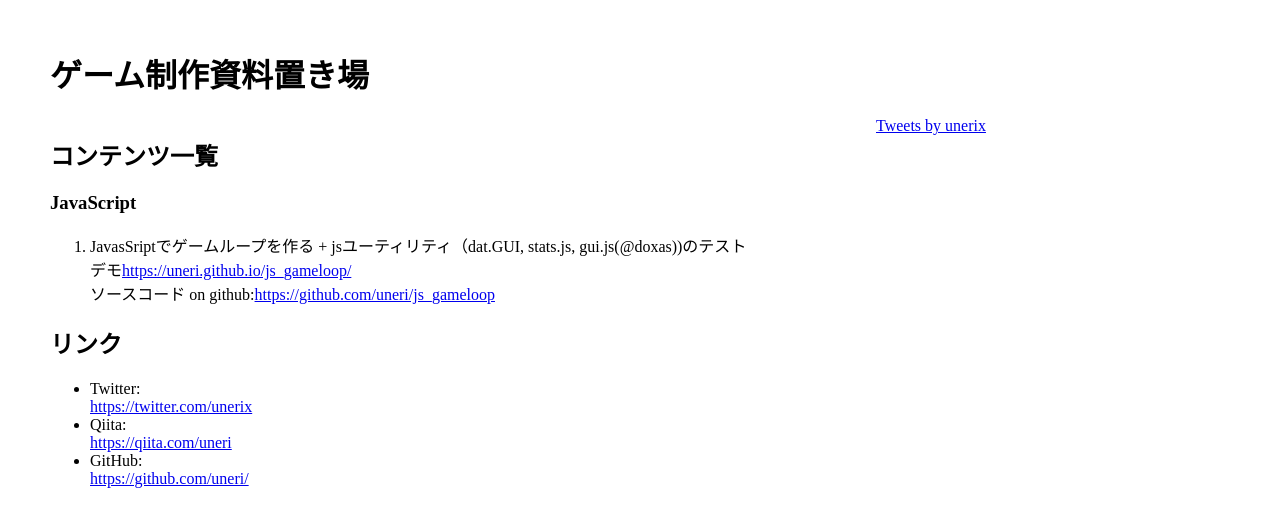
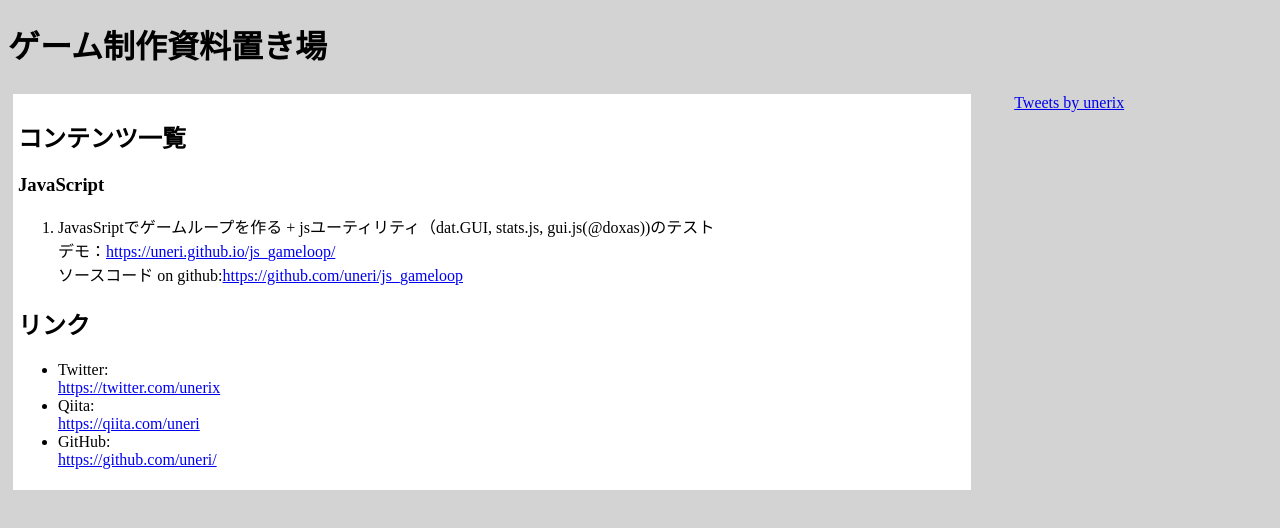
Before and after one commit to uneri/profile, a plain HTML site: page index.html in a window 1280 px wide. Drawn offline with Linux system fonts and the light colour scheme.

Commit message:
design fix 1

```diff
--- a/index.css
+++ b/index.css
@@ -1,11 +1,34 @@
 body {
-    margin: 50px;
+    background-color: lightgray;
+    word-wrap : break-word;
+    overflow-wrap : break-word;
 }
-.main-content-simple{
-    overflow: hidden;
+
+@media screen and (min-width: 768px){ /* PC用 */
+    .main-content-simple{
+        /*overflow: hidden;*/
+        margin:5px;
+        padding:5px;
+        float: left;
+        width: 75%;
+        background-color: white;
+    }
+    .side-content-simple{
+        /*min-width: 150px;*/
+        margin:5px;
+        width: 20%;
+        float: right;
+    }
 }
-.side-content-simple{
-    min-width: 250px;
-    width: 30%;
-    float: right;
+
+@media screen and (max-width: 767px){ /* スマートフォン用 */
+    .main-content-simple{
+        margin:5px;
+        padding:5px;
+        background-color: white;
+    }
+    .side-content-simple{
+        margin:5px;
+        background-color: gray;
+    }
 }
--- a/index.html
+++ b/index.html
@@ -20,11 +20,6 @@
 <!-- Example: <script src="//ajax.googleapis.com/ajax/libs/jquery/1.11.1/jquery.min.js"></script> -->
 <h1>ゲーム制作資料置き場</h1>
 
-<aside class="side-content-simple">
-  <a class="twitter-timeline" href="https://twitter.com/unerix?ref_src=twsrc%5Etfw">Tweets by unerix</a>
-  <script async src="https://platform.twitter.com/widgets.js" charset="utf-8"></script>
-</aside>
-
 <main class="main-content-simple">
     <h2>コンテンツ一覧</h2>
 
@@ -32,7 +27,7 @@
     <ol>
       <li>
         JavasSriptでゲームループを作る + jsユーティリティ（dat.GUI, stats.js, gui.js(@doxas))のテスト<br>
-        デモ<a href="https://uneri.github.io/js_gameloop/" target="_blank">https://uneri.github.io/js_gameloop/</a><br>
+        デモ：<a href="https://uneri.github.io/js_gameloop/" target="_blank">https://uneri.github.io/js_gameloop/</a><br>
         ソースコード on github:<a href="https://github.com/uneri/js_gameloop" target="_blank">https://github.com/uneri/js_gameloop</a><br>
       </li>
     </ol>
@@ -54,5 +49,9 @@
     </ul>
 </main>
 
+<aside class="side-content-simple">
+  <a class="twitter-timeline" href="https://twitter.com/unerix?ref_src=twsrc%5Etfw">Tweets by unerix</a>
+  <script async src="https://platform.twitter.com/widgets.js" charset="utf-8"></script>
+</aside>
 </body>
 </html>
```
